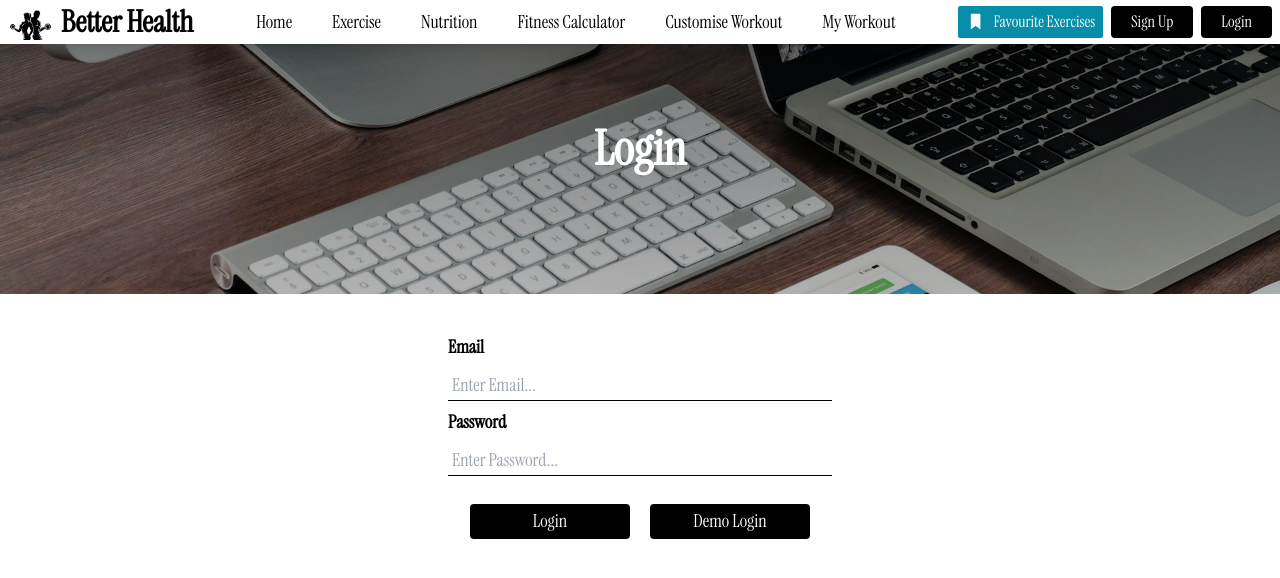
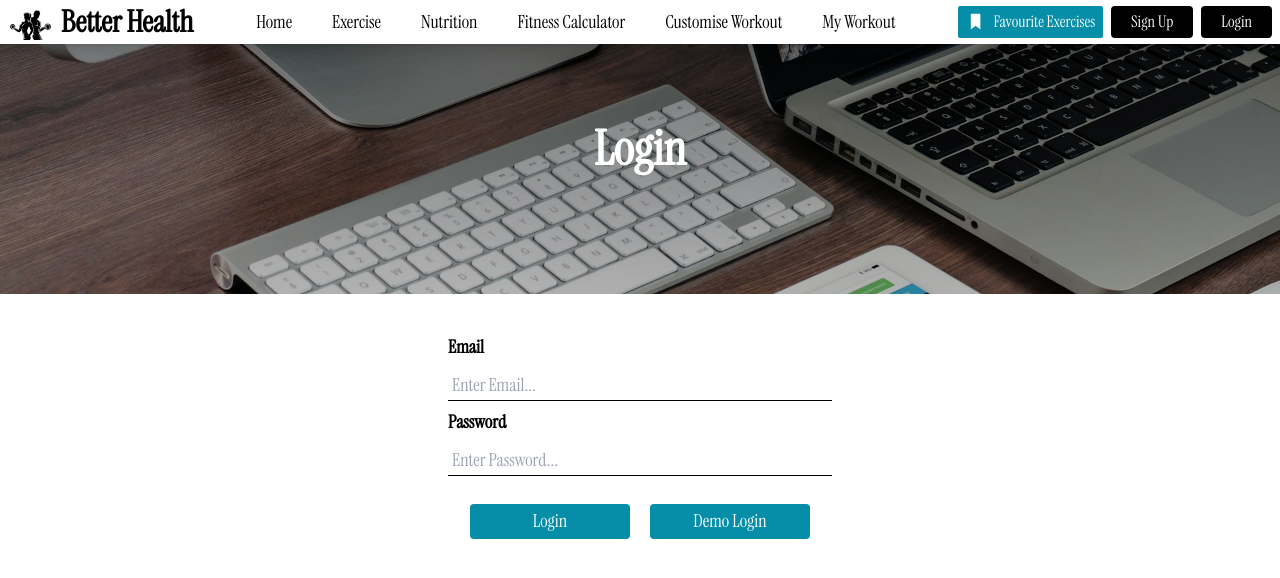
Before and after one commit to KiokoEric/The_Better_Health, a React (Vite) app in the folder Client/Better_Health/: page / in a window 1280 px wide. Shown: the top 578 px of the page. Built offline with nearby package versions, Linux system fonts and the light colour scheme; no server answers.

Commit message:
Update of the Login Page

```diff
--- a/Client/Better_Health/src/Pages/User/Login/Login.tsx
+++ b/Client/Better_Health/src/Pages/User/Login/Login.tsx
@@ -85,12 +85,12 @@
             <div className='flex gap-5 mt-5'>
                 <Button
                     ButtonText='Login'
-                    ButtonStyle='bg-black cursor-pointer text-center text-white px-3 py-1 rounded w-40'
+                    ButtonStyle='bg-Blue cursor-pointer text-center text-white px-3 py-1 rounded w-40 hover:bg-black'
                     onClick={handleSubmit(onLogin)}
                 />
                 <Button
                     ButtonText='Demo Login'
-                    ButtonStyle='bg-black cursor-pointer text-center text-white px-3 py-1 rounded w-40'
+                    ButtonStyle='bg-Blue cursor-pointer text-center text-white px-3 py-1 rounded w-40 hover:bg-black'
                     onClick={DemoLogin}
                 />
             </div>
```
